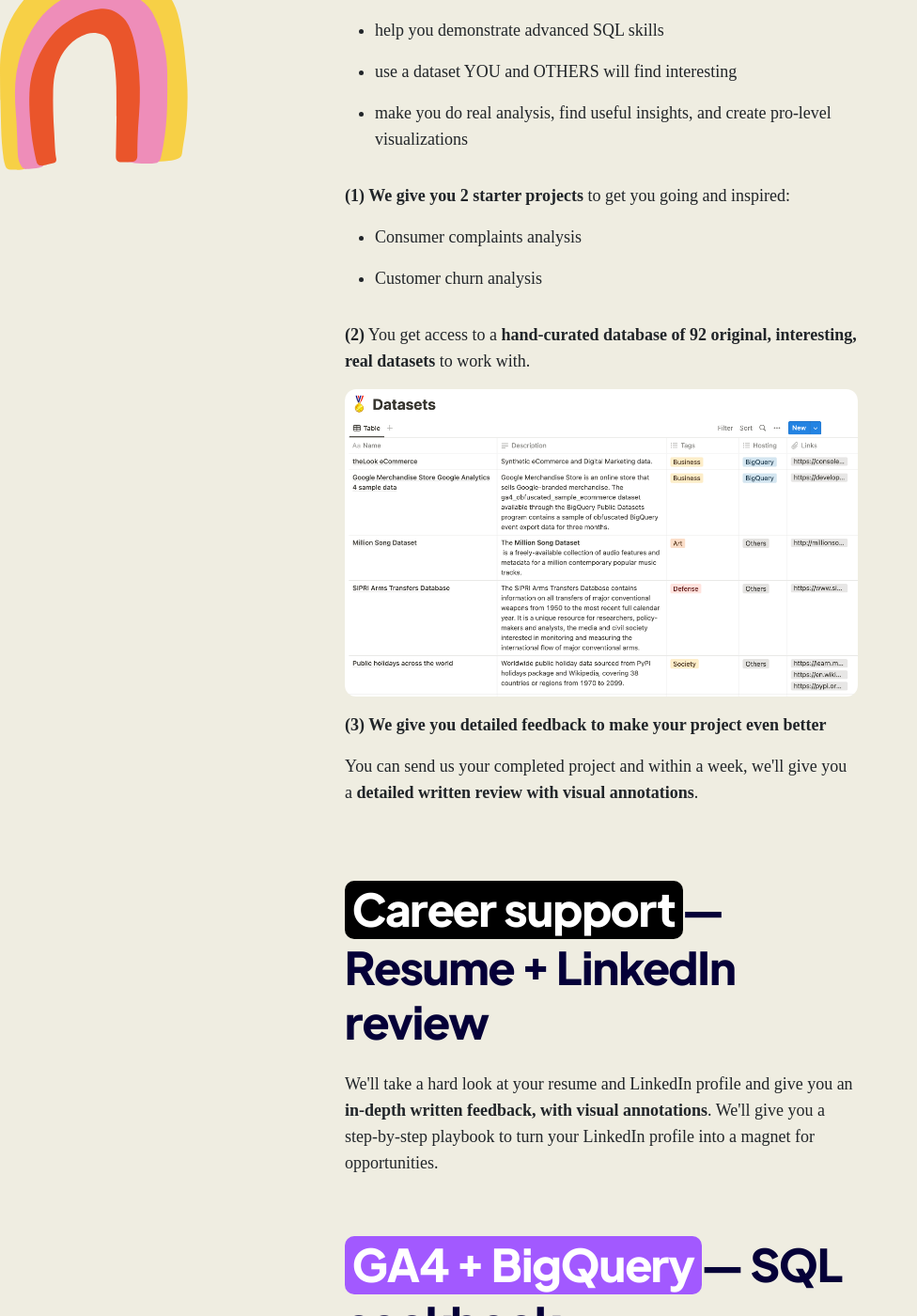
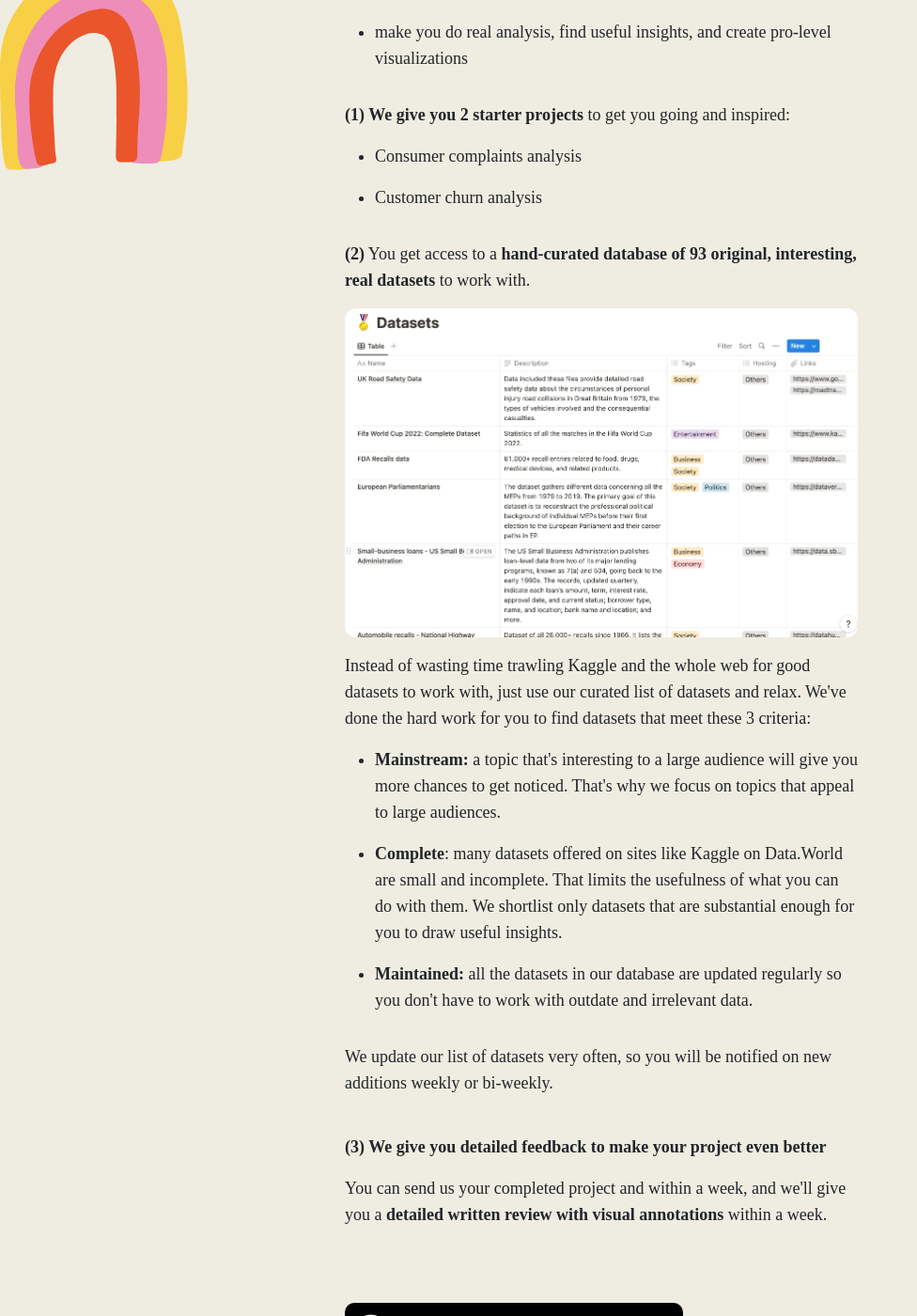
Before and after one commit to ismaelsow/sqlboss, a Jekyll site: the page built from premium-pack/index.html, in a window 1280 px wide and 1400 px high, scrolled down 1867 px. Shown: the whole window at 94% size, without its empty margins (0-976 px from the left). Built offline with Jekyll 4.4.1, drawn with Linux system fonts in a browser that asks for light colours; some web fonts are replaced; some of the changed text lies outside the part shown.

Commit message:
Copy update

```diff
--- a/premium-pack/index.html
+++ b/premium-pack/index.html
@@ -30,7 +30,7 @@ title: "SQL Boss Premium Pack"
         <p>Whenever you're struggling with a SQL Boss practice problem or a lesson, shoot us an email and <strong>we'll record a screencast just for you</strong>, with <strong>step by step in-depth explanations</strong>. You'll be able to look over our shoulders and <strong>learn the problem-solving thinking process</strong> that leads us to the solution. Turnaround time is 24h.</p>
       </div>
 
-      <h2 class="h3-big-margin"><span class="red-text-span" style="width:max-content">Screencasts </span>— weekly data analysis and dataviz video tutorials (starting in February)</h2>
+      <h2 class="h3-big-margin"><span class="red-text-span" style="width:max-content">Screencasts </span>— weekly data analysis and dataviz video tutorials</h2>
       <div class="chapter">
         Every week, we'll record and send you an exclusive video tutorial covering different data analysis, and visualization topics and techniques. The tutorials are <strong>practical and project-based</strong>. They cover:
         <p>
@@ -38,12 +38,12 @@ title: "SQL Boss Premium Pack"
             <li>Picking a dataset and a <strong>strong angle</strong> for our analysis</li>
             <li>Identifying the most <strong>insight-rich questions</strong> to ask</li>
             <li>Writing <strong>real-world SQL queries</strong> for cleaning up and analysing the dataset</li>
-            <li><strong>Creating visualizations</strong> using <strong>different BI tools</strong> (PowerBI, Tableau, Looker Studio, Apache Superset etc.)</li>
+            <li><strong>Creating visualizations</strong> using <strong>Tableau</strong> (with the free public version)</li>
           </ul>
         </p>
       </div>
 
-      <h3 class="h3-big-margin"><span class="yellow-text-span" style="width:max-content">Teacher-reviewed project </span>— with 92 hand-picked real datasets</h3>
+      <h3 class="h3-big-margin"><span class="yellow-text-span" style="width:max-content">Teacher-reviewed project </span>— with 93 hand-picked real datasets</h3>
       <div class="chapter">
         <p>After completing the course, you'll be ready to work on <strong>your portfolio project</strong>. The goals of the portfolio project are:</p>
         <ul>
@@ -63,16 +63,23 @@ title: "SQL Boss Premium Pack"
           <li>Customer churn analysis</li>
         </ul>
 
-        <p><strong>(2)</strong> You get access to a <strong>hand-curated database of 92 original, interesting, real datasets</strong> to work with.</p>
+        <p><strong>(2)</strong> You get access to a <strong>hand-curated database of 93 original, interesting, real datasets</strong> to work with.</p>
         <p><img src="/assets/images/datasets.png" style="width:580px;border-radius:12px" /></p>
+        <p>Instead of wasting time trawling Kaggle and the whole web for good datasets to work with, just use our curated list of datasets and relax. We've done the hard work for you to find datasets that meet these 3 criteria:</p>
+        <ul>
+          <li><strong>Mainstream:</strong> a topic that's interesting to a large audience will give you more chances to get noticed. That's why we focus on topics that appeal to large audiences.</li>
+          <li><strong>Complete</strong>: many datasets offered on sites like Kaggle on Data.World are small and incomplete. That limits the usefulness of what you can do with them. We shortlist only datasets that are substantial enough for you to draw useful insights.</li>
+          <li><strong>Maintained:</strong> all the datasets in our database are updated regularly so you don't have to work with outdate and irrelevant data.</li>
+        </ul>
+        <p>We update our list of datasets very often, so you will be notified on new additions weekly or bi-weekly.</p>
 
-        <p><strong>(3) We give you detailed feedback to make your project even better</strong></p>
-        <p>You can send us your completed project and within a week, we'll give you a <strong>detailed written review with visual annotations</strong>.</p>
+        <p style="padding-top: 24px"><strong>(3) We give you detailed feedback to make your project even better</strong></p>
+        <p>You can send us your completed project and within a week, and we'll give you a <strong>detailed written review with visual annotations</strong> within a week.</p>
       </div>
 
       <h2 class="h3-big-margin"><span class="black-text-span" style="width:max-content">Career support </span>— Resume + LinkedIn review</span></h2>
       <div class="chapter">
-        We'll take a hard look at your resume and LinkedIn profile and give you an <strong>in-depth written feedback, with visual annotations</strong>. We'll give you a step-by-step playbook to turn your LinkedIn profile into a magnet for opportunities.
+        We'll take a hard look at your resume and LinkedIn profile and give you an <strong>in-depth written feedback, with visual annotations</strong>. We'll give you a step-by-step playbook to turn your LinkedIn profile into a magnet for opportunities. Turnaround is 7 days.
       </div>
 
       <h2 class="h3-big-margin"><span class="purple-text-span" style="width:max-content">GA4 + BigQuery</span>— SQL cookbook</h2>
```
Also changed, not shown: assets/images/datasets.png.
